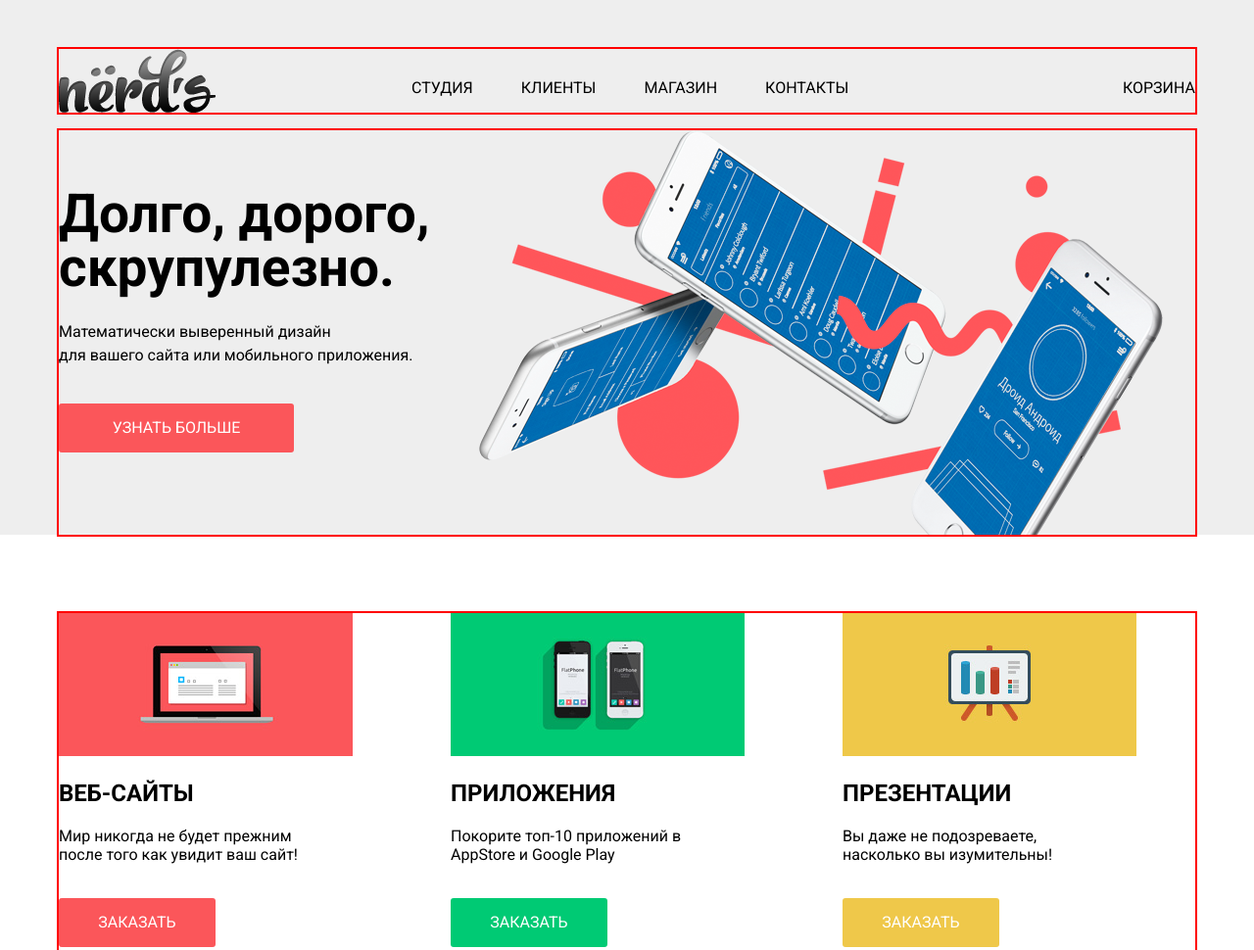
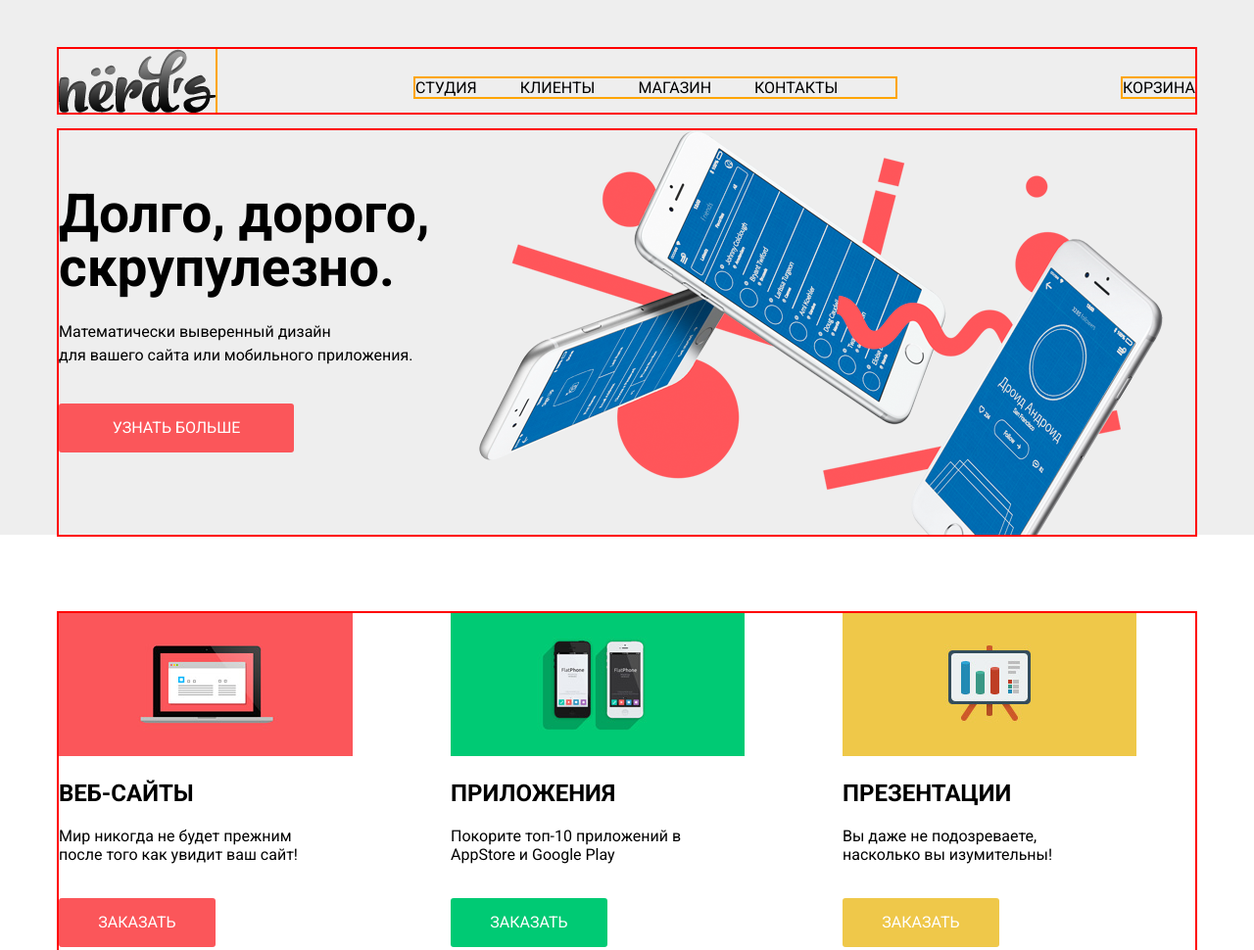
Before and after one commit to Igorflex/nerds-website, a plain HTML site: page index.html in a window 1280 px wide. Shown: the top 970 px of the page at 98% size. Drawn offline with Linux system fonts and the light colour scheme.

Commit message:
improved header

```diff
--- a/css/style.css
+++ b/css/style.css
@@ -36,14 +36,12 @@ body {
     padding-bottom: 18px;
 }
 
-.header img {
+a.header-logo {
+    display: inline-block;
     width: 160px;
     height: 65px;
-    float: left;
-}
-
-a.header-logo {
-    cursor: pointer;
+    outline: 2px solid orange;
+    vertical-align: bottom;
 }
 
 a.header-logo:hover {
@@ -54,39 +52,39 @@ a.header-logo:active {
     opacity: 0.3;
 }
 
-.header li {
+.header-nav ul {
+    display: inline-block;
+    padding: 0;
+    outline: 2px solid orange;
+}
+
+.header-nav li {
     display: inline-block;
     list-style: none;
     text-transform: uppercase;
 }
 
-.header li > a {
+.header-nav li > a {
     text-decoration: none;
     color: #000000;
 }
 
-.header li > a:hover {
+.header-nav li > a:hover {
     color: #fb565a;
 }
 
-.header li > a:active {
+.header-nav li > a:active {
     color: #000000;
     opacity: 0.3;
 }
 
-.header-nav ul {
-    display: inline-block;
-    padding: 0;
-}
-
 ul.header-menu {
     width: 490px;
-    margin-top: 30px;
     margin-left: 200px;
 }
 
 ul.header-menu li {
-    margin-right: 45px;
+    margin-right: 40px;
 }
 
 ul.header-menu li:last-child {
@@ -94,10 +92,9 @@ ul.header-menu li:last-child {
 }
 
 ul.header-basket {
-    width: 100px;
     float: right;
+    text-align: right;
     margin-top: 30px;
-    text-align: right;
 }
 
 .slider {
--- a/index.html
+++ b/index.html
@@ -10,9 +10,8 @@
 <body>
     <!--Хедер сайта с логотипом, меню и корзиной-->
     <header class="header">
-        <div class="container clearfix">
-            <a class="header-logo"><img src="images/nerds-logo.png" alt="Дизайн-студия Nerds"></a>
-            <nav class="header-nav">
+        <nav class="header-nav container">
+            <a href="/" class="header-logo"><img src="images/nerds-logo.png" alt="Дизайн-студия Nerds"></a>
             <ul class="header-menu">
                 <li><a href="#">Студия</a></li>
                 <li><a href="#">Клиенты</a></li>
@@ -23,12 +22,11 @@
                 <li><a href="#">Корзина</a></li>
             </ul>
         </nav>
-        </div>
     </header>
     <main>
 
         <!--Экран слайдера, разметила все части, чтобы потом было проще
-        (неактивные части слайдера пока что закомментированы-->
+        (неактивные части слайдера пока что закомментированы)-->
         <section class="slider">
             <div class="container">
                 <div class="slide-1 clearfix">
```
Lines whose indentation alone changed are shown as unchanged.
